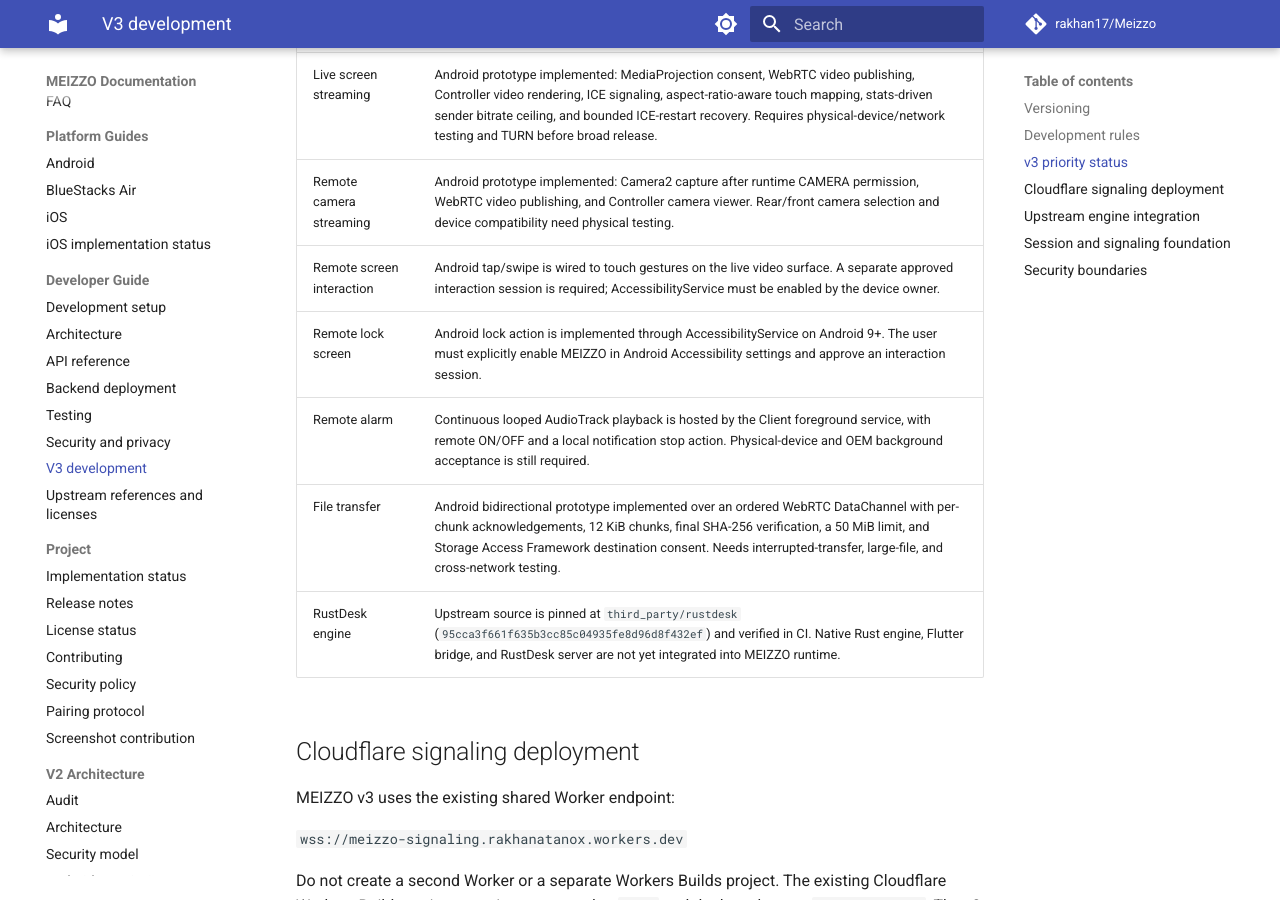
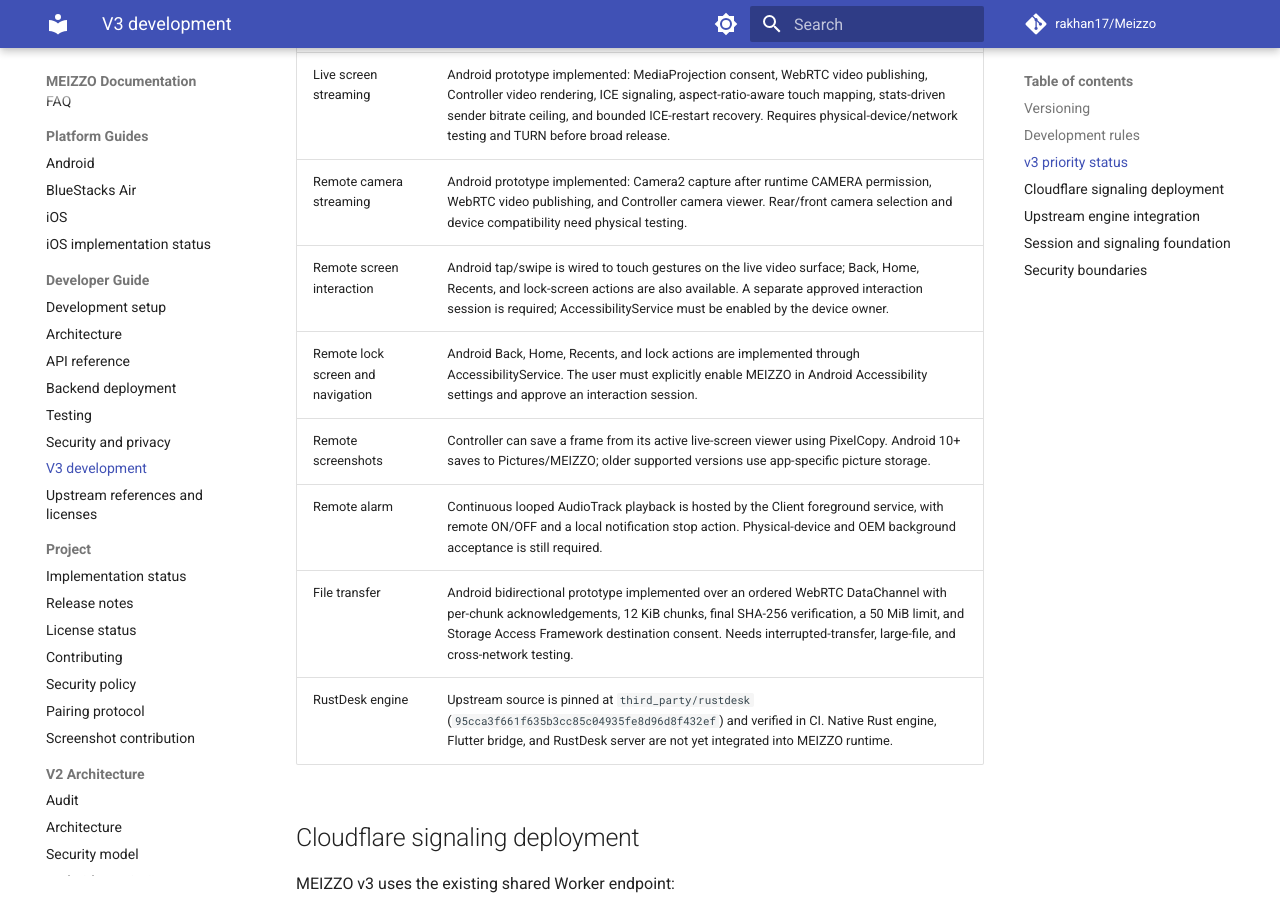
Before and after one commit to rakhan17/Meizzo, an MkDocs documentation site: the page built from docs/v3/README.md, in a window 1280 px wide and 900 px high, scrolled down 835 px. Built offline with MkDocs 1.6.1 and Material for MkDocs 9.7.7, drawn with Linux system fonts in a browser that asks for light colours; comment, search, counter and statistics services are not loaded.

Commit message:
docs(android): record screenshot and navigation capabilities

```diff
--- a/docs/v3/README.md
+++ b/docs/v3/README.md
@@ -23,8 +23,9 @@ This branch is the isolated development line for MEIZZO 3.x. The v2.5.0 stable l
 |---|---|
 | Live screen streaming | Android prototype implemented: MediaProjection consent, WebRTC video publishing, Controller video rendering, ICE signaling, aspect-ratio-aware touch mapping, stats-driven sender bitrate ceiling, and bounded ICE-restart recovery. Requires physical-device/network testing and TURN before broad release. |
 | Remote camera streaming | Android prototype implemented: Camera2 capture after runtime CAMERA permission, WebRTC video publishing, and Controller camera viewer. Rear/front camera selection and device compatibility need physical testing. |
-| Remote screen interaction | Android tap/swipe is wired to touch gestures on the live video surface. A separate approved interaction session is required; AccessibilityService must be enabled by the device owner. |
-| Remote lock screen | Android lock action is implemented through AccessibilityService on Android 9+. The user must explicitly enable MEIZZO in Android Accessibility settings and approve an interaction session. |
+| Remote screen interaction | Android tap/swipe is wired to touch gestures on the live video surface; Back, Home, Recents, and lock-screen actions are also available. A separate approved interaction session is required; AccessibilityService must be enabled by the device owner. |
+| Remote lock screen and navigation | Android Back, Home, Recents, and lock actions are implemented through AccessibilityService. The user must explicitly enable MEIZZO in Android Accessibility settings and approve an interaction session. |
+| Remote screenshots | Controller can save a frame from its active live-screen viewer using PixelCopy. Android 10+ saves to Pictures/MEIZZO; older supported versions use app-specific picture storage. |
 | Remote alarm | Continuous looped AudioTrack playback is hosted by the Client foreground service, with remote ON/OFF and a local notification stop action. Physical-device and OEM background acceptance is still required. |
 | File transfer | Android bidirectional prototype implemented over an ordered WebRTC DataChannel with per-chunk acknowledgements, 12 KiB chunks, final SHA-256 verification, a 50 MiB limit, and Storage Access Framework destination consent. Needs interrupted-transfer, large-file, and cross-network testing. |
 | RustDesk engine | Upstream source is pinned at `third_party/rustdesk` (`95cca3f661f635b3cc85c04935fe8d96d8f432ef`) and verified in CI. Native Rust engine, Flutter bridge, and RustDesk server are not yet integrated into MEIZZO runtime. |
```
